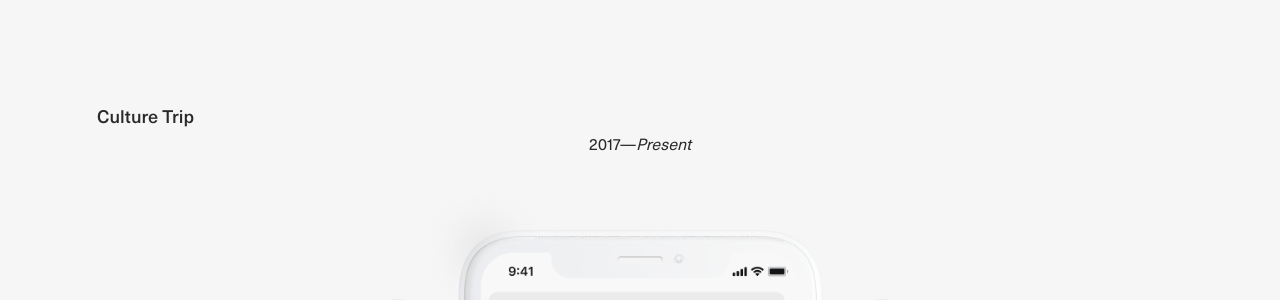
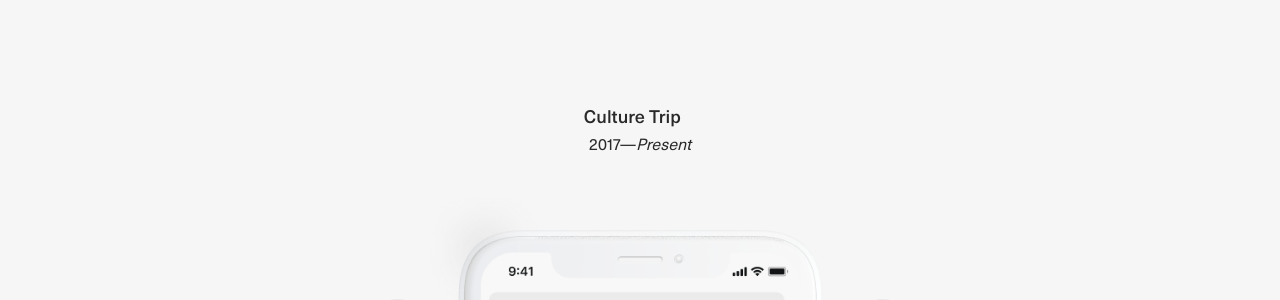
Before and after one commit to mr-stezz/mr-stezz.github.io, a Jekyll site: the page built from index.html, in a window 1280 px wide. Shown: the part 277-577 px from the top of the page. Built offline with Jekyll 4.4.1, drawn with Linux system fonts in a browser that asks for light colours.

Commit message:
center all page titles

```diff
--- a/_includes/_projects.carmen.html
+++ b/_includes/_projects.carmen.html
@@ -1,5 +1,5 @@
 <section class="u--m-bottom--huge">
-  <h3 id="carmen" class="heading  no-spacing  page-title">Carmen <a href="#carmen" class="subtitle-link" title="Permalink to this headline">¶</a></h3>
+  <h3 id="carmen" class="heading  no-spacing  page-title  t--center">Carmen <a href="#carmen" class="subtitle-link" title="Permalink to this headline">¶</a></h3>
   <p class="heading  page-subtitle  t--center">2016 with <a href="https://twitter.com/Mathilde_Leo" title="Mathilde Leo's Twitter profile">Mathilde Leo</a></p>
 
   <figure class="gallery">
--- a/_includes/_projects.culture-trip.html
+++ b/_includes/_projects.culture-trip.html
@@ -1,5 +1,5 @@
 <section class="u--m-bottom--huge">
-  <h3 id="culture-trip" class="heading  no-spacing  page-title">Culture Trip <a href="#culture-trip" class="subtitle-link" title="Permalink to this headline">¶</a></h3>
+  <h3 id="culture-trip" class="heading  no-spacing  page-title  t--center">Culture Trip <a href="#culture-trip" class="subtitle-link" title="Permalink to this headline">¶</a></h3>
   <p class="heading  page-subtitle  t--center">2017&mdash;<i>Present</i></p>
   <figure class="gallery">
     <img src="assets/img/content/creator-app-iphone-montage.png" srcset="assets/img/content/creator-app-iphone-montage.png 1x,assets/img/content/creator-app-iphone-montage@2x.png 2x" alt="Three iPhone devices appear side by side showing the Creator App task options, task view and request extention dialogue." title="The Creator App as it appears on mobile devices." loading="auto">
--- a/_includes/_projects.oncare.html
+++ b/_includes/_projects.oncare.html
@@ -1,5 +1,5 @@
 <section class="u--m-bottom--huge">
-  <h3 id="oncare" class="heading  no-spacing  page-title">OnCare <a href="#oncare" class="subtitle-link" title="Permalink to this headline">¶</a></h3>
+  <h3 id="oncare" class="heading  no-spacing  page-title  t--center">OnCare <a href="#oncare" class="subtitle-link" title="Permalink to this headline">¶</a></h3>
   <p class="heading  page-subtitle  t--center">2016&mdash;2017 with <a href="https://twitter.com/alistairsbrain" title="Alistair Cohen's Twitter profile">Alistair Cohen</a></p>
   <figure class="gallery">
     <img src="assets/img/content/oncare-showcase.png" srcset="assets/img/content/oncare-showcase.png 1x,assets/img/content/oncare-showcase@2x.png 2x" alt="Four iPhone 6 devices laid out depicting from right to left, 'my clients' view, a 'client profile' view, a 'checked in' view and 'all reports' view." loading="lazy">
--- a/_includes/_projects.robin.html
+++ b/_includes/_projects.robin.html
@@ -1,5 +1,5 @@
 <section class="u--m-bottom--huge">
-  <h3 id="robin" class="heading  no-spacing  page-title">Robin <a href="#robin" class="subtitle-link" title="Permalink to this headline">¶</a></h3>
+  <h3 id="robin" class="heading  no-spacing  page-title  t--center">Robin <a href="#robin" class="subtitle-link" title="Permalink to this headline">¶</a></h3>
   <p class="heading  page-subtitle  t--center">2015&mdash;2016 with <a href="https://twitter.com/michaelwillmott" title="Michael Willmott's Twitter profile">Michael Willmott</a></p>
   <figure class="gallery">
     <img src="assets/img/content/robin-iphone-feature.png" srcset="assets/img/content/robin-iphone-feature.png 1x,assets/img/content/robin-iphone-feature@2x.png 2x" alt="Two iPhone 6 devices depicting the onboarding [top left] and the brief view [bottom right]." loading="lazy">
--- a/_includes/_projects.state.html
+++ b/_includes/_projects.state.html
@@ -1,5 +1,5 @@
 <section class="u--m-bottom--huge">
-  <h3 id="state" class="heading  no-spacing  page-title">State <a href="#state" class="subtitle-link" title="Permalink to this headline">¶</a></h3>
+  <h3 id="state" class="heading  no-spacing  page-title  t--center">State <a href="#state" class="subtitle-link" title="Permalink to this headline">¶</a></h3>
   <p class="heading  page-subtitle  t--center">2014&mdash;2015 with <a href="https://www.linkedin.com/in/alexnako" title="Nako's LinkedIn profile">Alex Nako</a></p>
   <figure class="gallery">
     <img src="assets/img/content/state-iphone-feature.png" srcset="assets/img/content/state-iphone-feature.png 1x,assets/img/content/state-iphone-feature@2x.png 2x" alt="Three iPhone 6 devices appear alongside eachother displaying the home feed, a topic and a user profile." loading="lazy">
--- a/_includes/_projects.wonderpl.html
+++ b/_includes/_projects.wonderpl.html
@@ -1,5 +1,5 @@
 <section class="u--m-bottom--huge">
-  <h3 id="wonder-pl" class="heading  no-spacing  page-title">Wonder PL <a href="#wonder-pl" class="subtitle-link" title="Permalink to this headline">¶</a></h3>
+  <h3 id="wonder-pl" class="heading  no-spacing  page-title  t--center">Wonder PL <a href="#wonder-pl" class="subtitle-link" title="Permalink to this headline">¶</a></h3>
   <p class="heading  page-subtitle  t--center">2014 with <a href="https://twitter.com/fffabs" title="Fab's Twitter profile">Fabio Basile</a> and <a href="https://twitter.com/ryanAmurphy" title="RyRy's Twitter profile">Ryan Murphy</a></p>
   <figure class="gallery">
     <img src="assets/img/content/wonder-showcase.png" srcset="assets/img/content/wonder-showcase.png 1x,assets/img/content/wonder-showcase@2x.png 2x" alt="Two iPad devices appear on top of eachother displaying a profile and home feed." loading="lazy">
```
